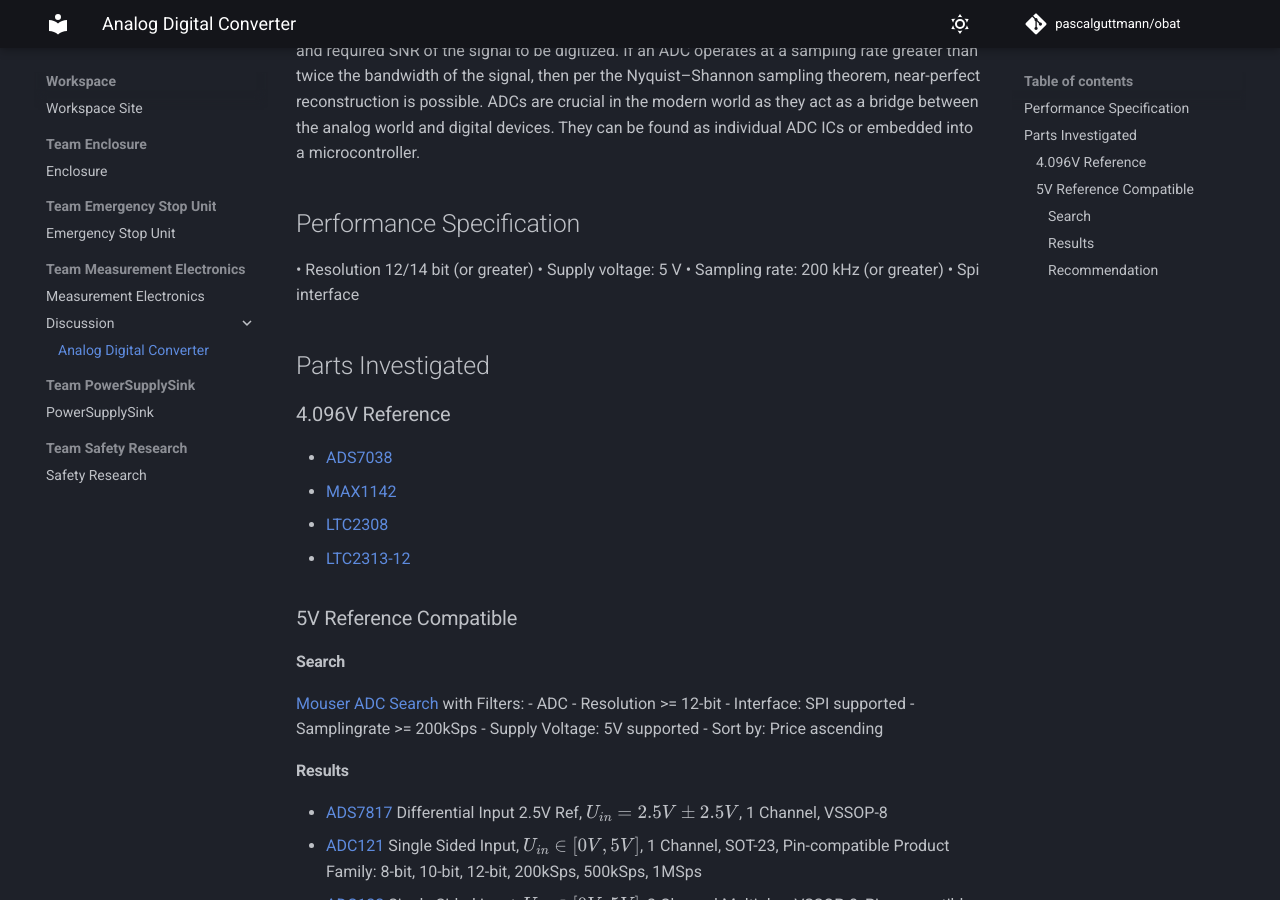
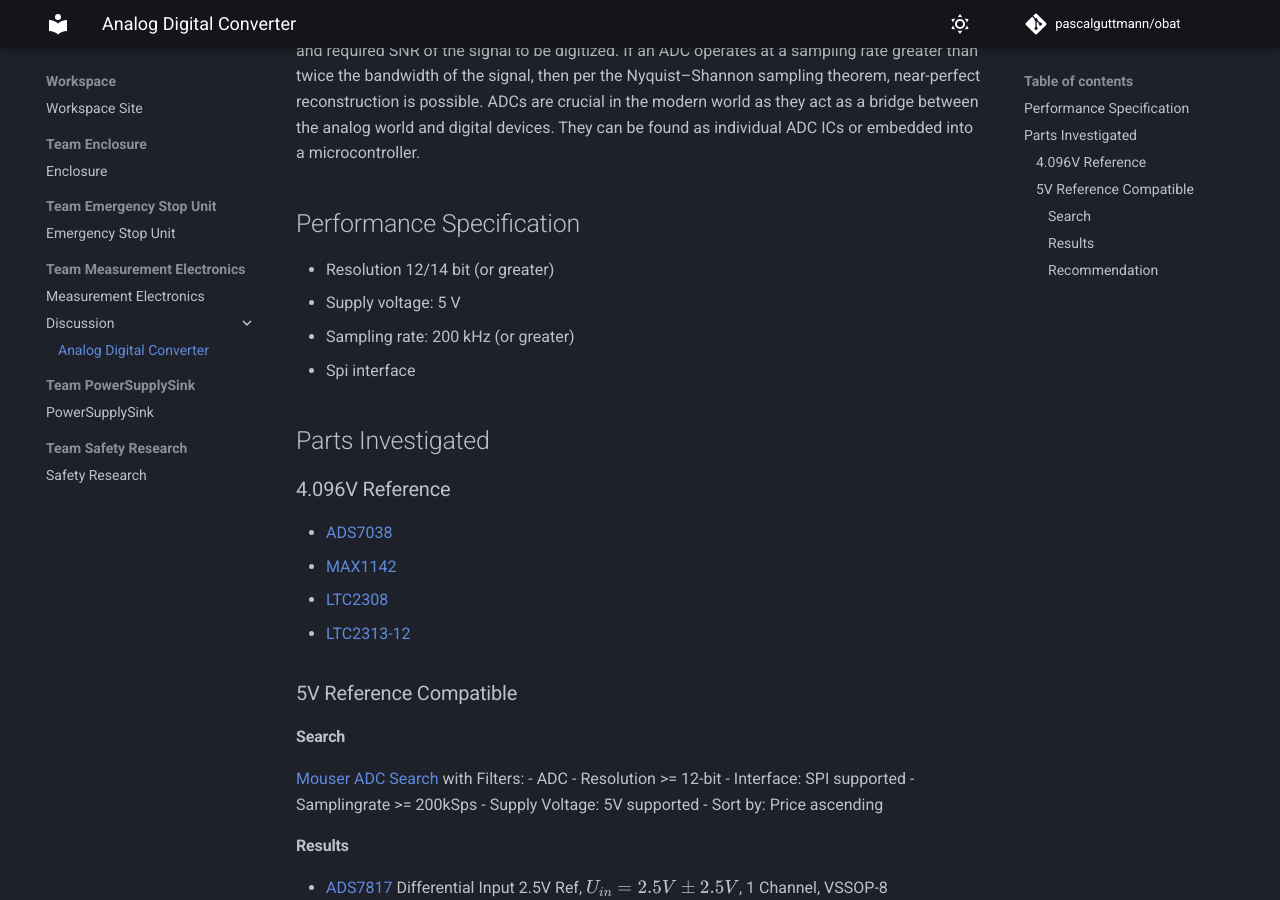
Before and after one commit to pascalguttmann/obat, an MkDocs documentation site: the page built from docs/workspace/meas/discuss/adc.md, in a window 1280 px wide and 900 px high, scrolled down 409 px. Built offline with MkDocs 1.6.1 and Material for MkDocs 9.7.7, drawn with Linux system fonts in a browser that asks for light colours; comment, search, counter and statistics services are not loaded.

Commit message:
fix bullet point list formatting

```diff
--- a/docs/workspace/meas/discuss/adc.md
+++ b/docs/workspace/meas/discuss/adc.md
@@ -8,10 +8,10 @@
 
 Performance Specification
 -------------------------
-•	Resolution 12/14 bit (or greater)
-•	Supply voltage: 5 V
-•	Sampling rate: 200 kHz (or greater)
-•	Spi interface
+- Resolution 12/14 bit (or greater)
+- Supply voltage: 5 V
+- Sampling rate: 200 kHz (or greater)
+- Spi interface
 
 Parts Investigated
 ------------------
```
